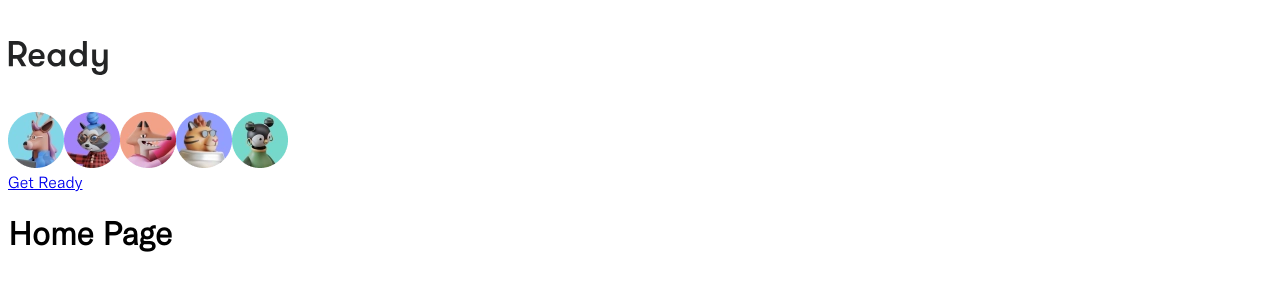
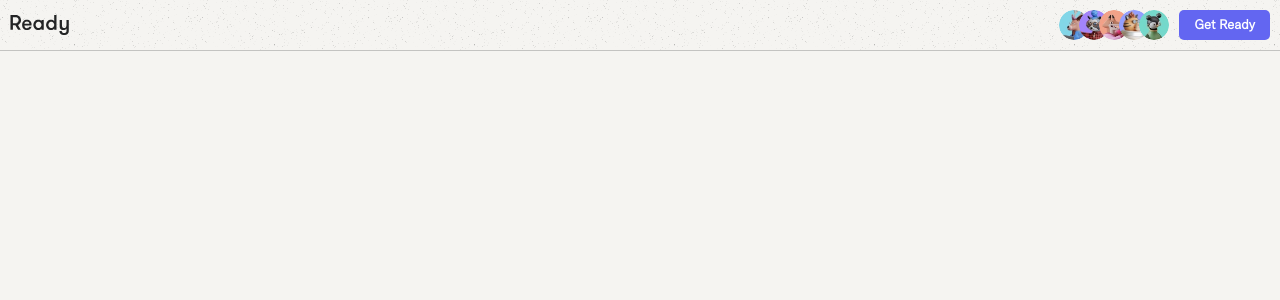
Before and after one commit to MohamadMahdi-Tasha/ready-clone, a Next.js app: page / in a window 1280 px wide. Shown: the top 300 px of the page. Built offline with nearby package versions, Linux system fonts and the light colour scheme.

Commit message:
added styles of header component

```diff
--- /dev/null
+++ b/app/index.css
@@ -0,0 +1,8 @@
+/*Codes by mahdi tasha*/
+/*Importing tailwindCSS*/
+@tailwind base;
+@tailwind components;
+@tailwind utilities;
+
+/*Custom styles*/
+.sand-bg {background-image: url('../public/img/texture/img-sand.webp');}
--- a/app/layout.tsx
+++ b/app/layout.tsx
@@ -5,6 +5,7 @@ import {Metadata} from "next";
 import localFont from "next/font/local";
 import {NextFont} from "next/dist/compiled/@next/font";
 import HeaderComponent from "@/component/headerComponent";
+import '@/app/index.css';
 
 // Defining custom font
 const americanStandardFont:NextFont = localFont({src: '../public/font/america-standard.woff'})
@@ -27,9 +28,13 @@ export default function Layout({children}:propsType):ReactNode {
     // Returning JSX
     return (
         <html>
-            <body className={`${americanStandardFont.className}`}>
-                <HeaderComponent />
-                {children}
+            <body className={`${americanStandardFont.className} bg-body`}>
+                <div className={'sand-bg'}>
+                    <HeaderComponent />
+                    <div>
+                        {children}
+                    </div>
+                </div>
             </body>
         </html>
     );
--- a/chunk/holderComponent.tsx
+++ b/chunk/holderComponent.tsx
@@ -5,10 +5,19 @@ import {ReactNode} from "react";
 // Defining type of props
 interface propsType {
     children: ReactNode;
+    className?: string;
 }
 
 // Creating and exporting holder component as default
-export default function HolderComponent({children}:propsType):ReactNode {
+export default function HolderComponent({children, className}:propsType):ReactNode {
     // Returning JSX
-    return <div>{children}</div>
+    return (
+        <div className={
+            (className)
+                ? `max-w-[1300px] mx-auto ${className}`
+                : 'max-w-[1300px] mx-auto'
+        }>
+            {children}
+        </div>
+    );
 }
--- a/component/headerComponent.tsx
+++ b/component/headerComponent.tsx
@@ -15,22 +15,24 @@ import profileImage5 from '@/public/img/header/profiles/img-5.webp';
 export default function HeaderComponent():ReactNode {
     // Returning JSX
     return (
-        <header>
-            <HolderComponent>
-                <Link href={'/'}>
-                    <Image src={logoTypo.src} alt={'Logo Of Ready'} width={100} height={100} />
-                </Link>
-                <div>
-                    <div>
-                        <img src={profileImage1.src} alt="Profile Image"/>
-                        <img src={profileImage2.src} alt="Profile Image"/>
-                        <img src={profileImage3.src} alt="Profile Image"/>
-                        <img src={profileImage4.src} alt="Profile Image"/>
-                        <img src={profileImage5.src} alt="Profile Image"/>
+        <header className={'bg-body/50 backdrop-blur fixed top-0 left-0 w-full border-b border-b-black/20'}>
+            <div className={'sand-bg'}>
+                <HolderComponent className={'flex justify-between items-center gap-[20px] px-[10px] py-[10px] flex-wrap'}>
+                    <Link className={'block'} href={'/'}>
+                        <Image className={'w-auto h-auto'} src={logoTypo.src} alt={'Logo Of Ready'} width={100} height={100} />
+                    </Link>
+                    <div className={'flex gap-[10px]'}>
+                        <div className={'flex'}>
+                            <img className={'w-[30px] h-[30px] -ml-[10px] aspect-square rounded-full object-cover'} src={profileImage1.src} alt="Profile Image"/>
+                            <img className={'w-[30px] h-[30px] -ml-[10px] aspect-square rounded-full object-cover'} src={profileImage2.src} alt="Profile Image"/>
+                            <img className={'w-[30px] h-[30px] -ml-[10px] aspect-square rounded-full object-cover'} src={profileImage3.src} alt="Profile Image"/>
+                            <img className={'w-[30px] h-[30px] -ml-[10px] aspect-square rounded-full object-cover'} src={profileImage4.src} alt="Profile Image"/>
+                            <img className={'w-[30px] h-[30px] -ml-[10px] aspect-square rounded-full object-cover'} src={profileImage5.src} alt="Profile Image"/>
+                        </div>
+                        <Link className={'flex items-center justify-center rounded-[5px] text-[13px] font-bold px-[15px] py-[5px] bg-indigo-500 text-white'} href={'/'}>Get Ready</Link>
                     </div>
-                    <Link href={'/'}>Get Ready</Link>
-                </div>
-            </HolderComponent>
+                </HolderComponent>
+            </div>
         </header>
     );
 }
--- a/tailwind.config.ts
+++ b/tailwind.config.ts
@@ -4,8 +4,21 @@ import type { Config } from 'tailwindcss'
 
 // Defining configs of tailwindCSS
 const config: Config = {
-  content: [],
-  theme: {},
+  content: [
+      './app/*.{jsx,tsx}',
+      './app/**/*.{jsx,tsx}',
+      './component/**/*.{jsx,tsx}',
+      './component/*.{jsx,tsx}',
+      './chunk/**/*.{jsx,tsx}',
+      './chunk/*.{jsx,tsx}',
+  ],
+  theme: {
+      extend: {
+          colors: {
+              body: '#f5f4f1'
+          }
+      }
+  },
   plugins: [],
 }
 
```
Also changed, not shown: public/img/texture/img-sand.webp (added).
